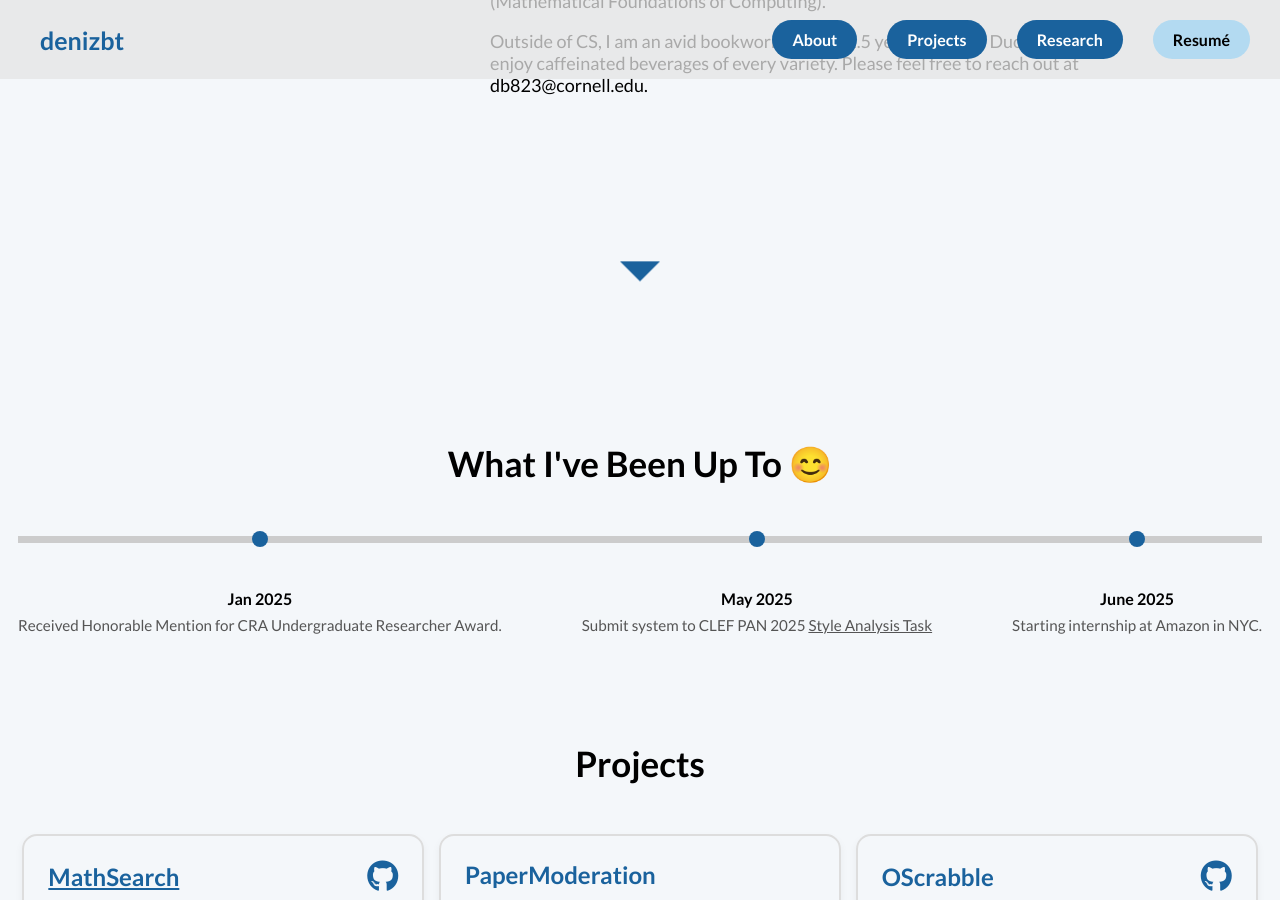
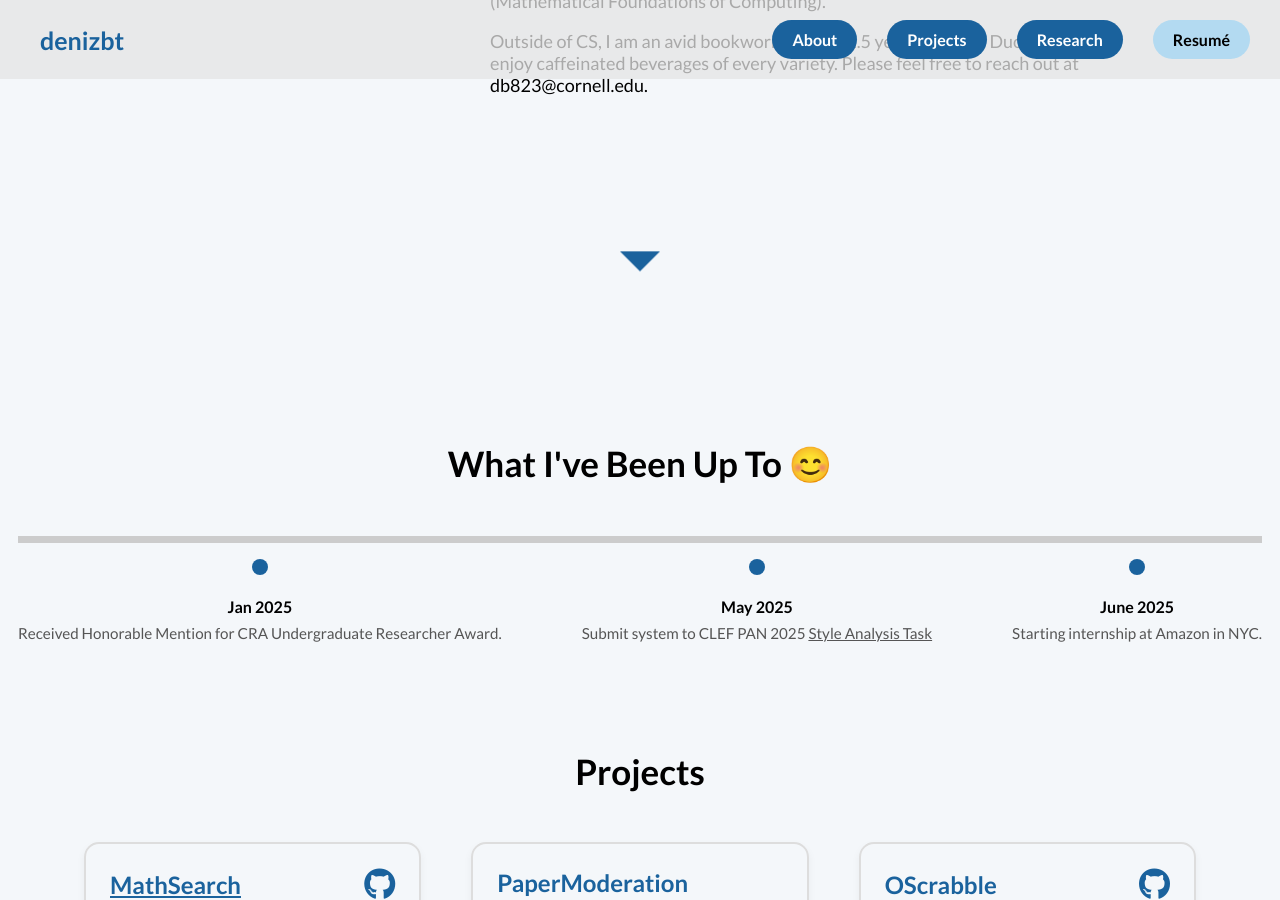
Before and after one commit to denizbt/denizbt.github.io, a Jekyll site: the page built from index.html, in a window 1280 px wide and 900 px high, scrolled down 570 px. Built offline with Jekyll 4.4.1, drawn with Linux system fonts in a browser that asks for light colours; some of the changed text lies outside the part shown.

Commit message:
Add mobile responsiveness for nav bar, project cards etc.

```diff
--- a/_layouts/default.html
+++ b/_layouts/default.html
@@ -34,7 +34,8 @@
         <a href="/#about" class="nav-button">About</a>
         <a href="/#projects" class="nav-button">Projects</a>
         <a href="/#research" class="nav-button">Research</a>
-        <a href="/assets/files/denizbt-resume.pdf" class="resume-button">Resumé</a>
+        <a href="/assets/files/denizbt-resume.pdf" target="_blank" rel="noopener noreferrer" class="
+          resume-button">Resumé</a>
       </div>
     </nav>
 
--- a/_layouts/project-desc.html
+++ b/_layouts/project-desc.html
@@ -48,6 +48,7 @@
   }
 
   .project-meta {
+    font-size: large;
     color: #555;
     display: flex;
     justify-content: center;
@@ -60,6 +61,7 @@
   }
 
   .project-content h2 {
+    font-size: 18px;
     margin-top: 2rem;
     margin-bottom: 1rem;
     color: #333;
--- a/assets/css/style.css
+++ b/assets/css/style.css
@@ -115,6 +115,8 @@
   box-sizing: border-box;
   min-height: 90vh;
   position: relative;
+  padding-bottom: 150px;
+  /* space for bouncing arrow */
 }
 
 .profile-section {
@@ -158,13 +160,12 @@
 /* Bouncing Arrow Style */
 .arrow-container {
   position: absolute;
-  bottom: 100px;
+  bottom: 110px;
   left: 0;
   right: 0;
-  width: 100%;
   display: flex;
   justify-content: center;
-  margin: 0 auto;
+  width: 100%;
 }
 
 .arrow-down {
@@ -174,7 +175,6 @@
   border-right: 20px solid transparent;
   border-top: 20px solid var(--dark-blue);
   animation: bounce 4s infinite;
-  /* Increased from 2s to 4s for slower frequency */
   cursor: pointer;
 }
 
@@ -249,6 +249,16 @@
   width: fit-content;
 }
 
+.timeline {
+  display: flex;
+  position: relative;
+  padding-top: 1.5rem;
+  gap: 80px;
+  border-top: 7px solid #ccc;
+  margin: 0 auto;
+  width: fit-content;
+}
+
 .timeline-event {
   position: relative;
   text-align: center;
@@ -259,9 +269,9 @@
 .timeline-event::before {
   content: "";
   position: absolute;
-  top: -28px;
+  top: 0;
   left: 50%;
-  transform: translateX(-50%);
+  transform: translateX(-50%) translateY(-50%);
   width: 16px;
   height: 16px;
   background-color: var(--dark-blue);
@@ -284,12 +294,14 @@
 /* Project Cards */
 .project-cards {
   display: grid;
-  grid-template-columns: repeat(3, 1fr);
+  grid-template-columns: repeat(auto-fit, minmax(280px, 1fr));
   gap: 50px;
   justify-items: center;
-  width: 100%;
+  width: 90%;
   max-width: 1200px;
+  margin: 0 auto;
   padding: 0 20px;
+  box-sizing: border-box;
 }
 
 .project-card {
@@ -298,8 +310,8 @@
   gap: 10px;
   border: 2px solid #ddd;
   padding: 24px;
-  width: 100%;
-  max-width: 350px;
+  /* width: 90%; */
+  max-width: 1200px;
   min-height: 150px;
   display: flex;
   flex-direction: column;
@@ -415,14 +427,39 @@
 
 /* Responsive adjustments */
 @media (max-width: 768px) {
+  .arrow-container {
+    display: none;
+  }
+
+  .navbar {
+    flex-direction: column;
+  }
+
+  .logo {
+    margin: 10px 0;
+    text-align: center;
+  }
+
   .profile-info-container {
     flex-direction: column;
     padding: 0 20px;
+    padding-bottom: 0;
   }
 
   .info-section {
+    align-items: center;
     text-align: center;
     padding: 0 10px;
+  }
+
+  .profile-section {
+    align-items: center;
+    width: 100%;
+  }
+
+  .profile-pic {
+    display: block;
+    margin: 0 auto;
   }
 
   .project-cards {
@@ -433,6 +470,53 @@
   }
 
   .project-card {
-    max-width: 100%;
+    max-width: 90%;
+  }
+
+  .timeline-container {
+    overflow-x: auto;
+    padding: 1rem 0;
+    width: 100%;
+  }
+
+  .timeline {
+    flex-direction: row;
+    gap: 40px;
+    padding: 1rem;
+    width: max-content;
+  }
+
+  .timeline-event {
+    min-width: 120px;
+    padding-top: 20px;
+    text-align: center;
+  }
+
+  .timeline-event::before {
+    top: -20px;
   }
 }
+
+@media (max-width: 1024px) {
+  .arrow-down {
+    border-left: 15px solid transparent;
+    border-right: 15px solid transparent;
+    border-top: 15px solid var(--dark-blue);
+  }
+
+  .logo {
+    margin: 10px 0;
+    text-align: center;
+  }
+
+  .project-cards {
+    grid-template-columns: 1fr;
+    gap: 16px;
+    flex-direction: column;
+    align-items: center;
+  }
+
+  .project-card {
+    max-width: 90%;
+  }
+}
--- a/index.html
+++ b/index.html
@@ -149,7 +149,7 @@
         <div class="project-card">
           <div class="project-header">
             <h3>
-              <a>Undergraduate Researcher (Cornell NLP Group)</a>
+              <a>Undergraduate Researcher<br>(Cornell NLP Group)</a>
             </h3>
           </div>
           <div class="project-description">
```
